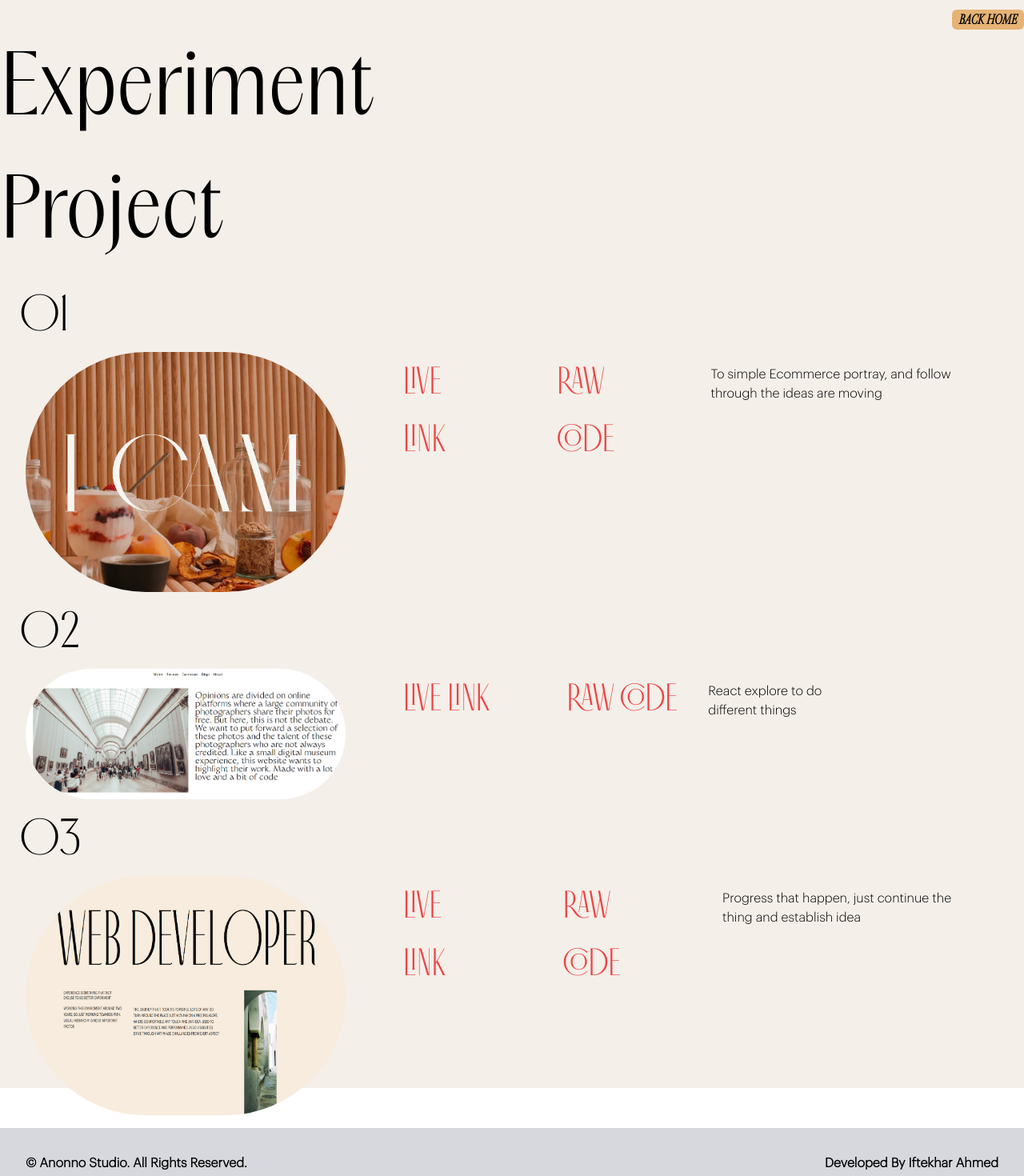
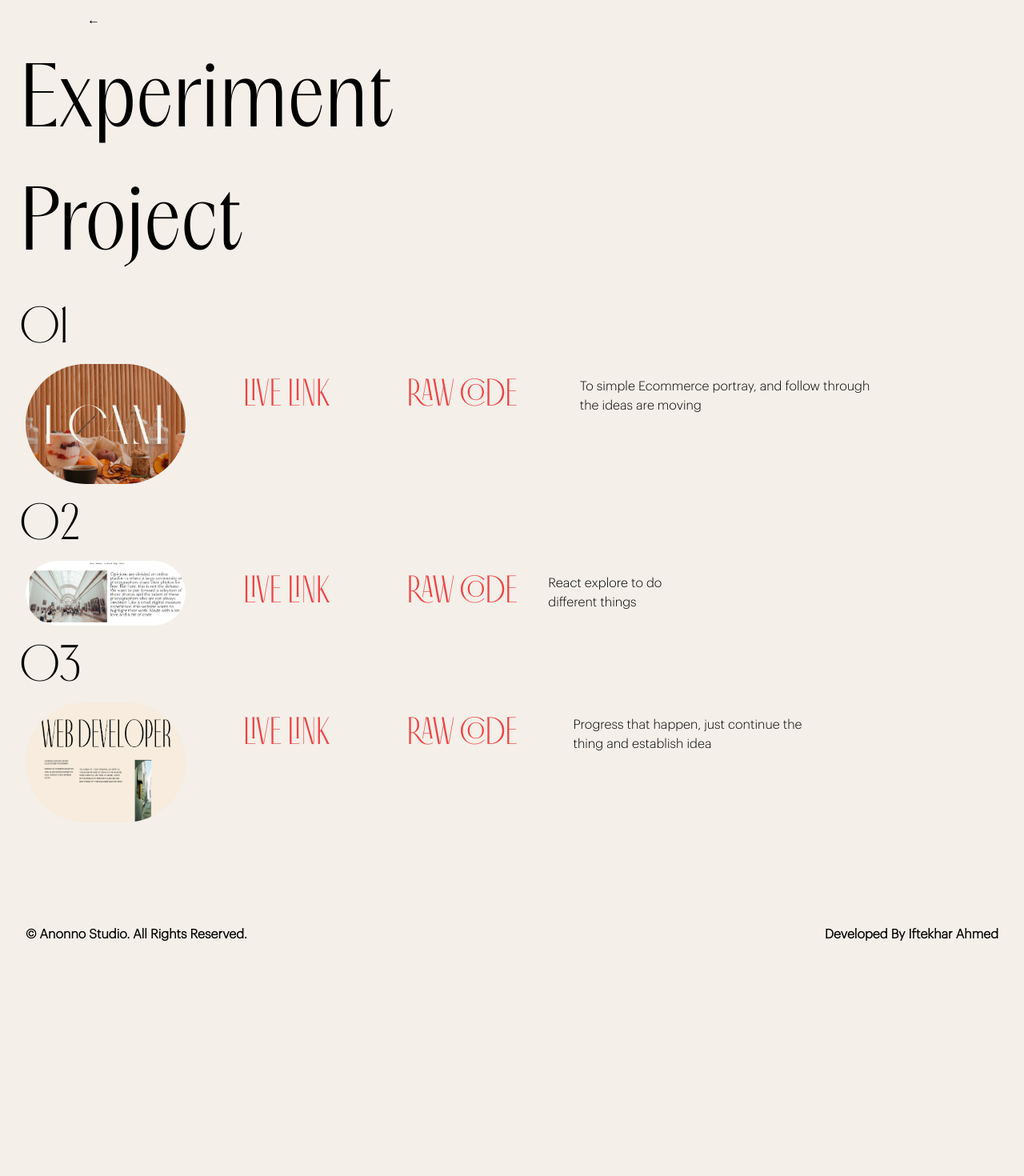
Before and after one commit to ahmedrimon/anonno--portfolio, a Next.js app: page /work in a window 1280 px wide. Shown: the top 1470 px of the page at 80% size. Built offline with nearby package versions, Linux system fonts and the light colour scheme.

Commit message:
Done Full Website

```diff
--- a/components/About/AboutPage.tsx
+++ b/components/About/AboutPage.tsx
@@ -1,20 +1,28 @@
 import Image from 'next/image'
 import own from "../../images/anonnoPicture.jpg";
+import Link from 'next/link';
 
 export default function About() {
-     return <section className="bg-[#D7D8DD] h-[100vh]">
-          <h1 className="font-antiga text-white text-[6vw] ml-[2em]">Get in Touch</h1>
-          <h1 className="font-graphik text-[3vw] ml-[6em] hover:bg-[#aebee8] hover:cursor-pointer hover:w-[35%] max-[520px]:text-[1.5rem] max-[520px]:ml-[6rem] max-[520px]:mt-[1rem]">anonnoruddho@gmail.com</h1>
+     return <div>
+               <div className="ml-4">
+                    <button className="w-[16%] rounded-md">
+                         <Link className="" href="/">&larr;</Link>
+                    </button>
+               </div>
+          <section className="h-[100vh] w-full md:h-[h-80vh]">
+               <h1 className="font-antiga text-[6vw] pt-[2em] ml-3 md:ml-5">Get in Touch</h1>
+               <h1 className="font-graphik hover:bg-[#aebee8] hover:cursor-pointer hover:w-[35%] max-[520px]:ml-[6rem] max-[520px]:mt-[1rem] md:ml-4">anonnoruddho@gmail.com</h1>
                <div className="flex justify-around">
                     <p className="font-antiga text-black text-[3vw] uppercase w-[20%] mt-[5rem] ml-[5rem] max-[520px]:hidden">I'm here for just work above and beyond ideas</p>
                     <Image
                          className="ml-16 rounded-md max-[520px]:mt-[4rem]"
                          src={own}
                          alt="owner of this website"
-                    width={300}
-                    height={100}
+                         width={200}
+                         height={200}
                     />
                </div>
-          <p className="font-acma text-black text-[1.5vw] w-[40%] mt-[8rem] ml-[32rem] max-[520px]:ml-[3rem] max-[520px]:text-[1.5rem]">I Work at least 2.5+ year almost, some work i done personally. I love making website which is more visually stunning</p>
+               <p className="font-acma text-black text-[1.5vw] w-[50%] mt-[8rem] max-[520px]:ml-[3rem] md:ml-6 text-lg">I Work at least 2.5+ year almost, some work i done personally. I love making website which is more visually stunning</p>
           </section>
+     </div>
 }
--- a/components/FooterLast/FooterLast.tsx
+++ b/components/FooterLast/FooterLast.tsx
@@ -1,6 +1,6 @@
 import Link from 'next/link'
 export default function FooterLast() {
-     return <section className="bg-[#D7D8DD] h-[5vh] flex justify-between p-8">
+     return <section className="h-[5vh] flex justify-between p-8">
           <span className="font-graphik font-bold max-[521px]:text-[2vw]">© Anonno Studio. All Rights Reserved.</span>
           <Link className="font-graphik font-bold max-[521px]:text-[2vw]" href="https://www.linkedin.com/in/iftekhar--ahmed/" target="_blank">Developed By Iftekhar Ahmed</Link>
      </section>
--- a/components/Work/WorkPage.tsx
+++ b/components/Work/WorkPage.tsx
@@ -6,21 +6,21 @@ import portfolio from "../../images/Portfolio.png";
 import FooterLast from "../FooterLast/FooterLast";
 
 export default function Work() {
-     return <section className="bg-[#f4efe9] h-[170vh]">
-          <div className="pt-3 flex justify-end">
-               <button className="bg-[#e6b375] text-black w-[7%] h-[2%] rounded-md font-bold">
-                    <Link className="uppercase font-cardinal" href="/"> Back Home</Link>
+     return <section className="bg-[#f4efe9] h-[255vh] w-full sm:h-[271vh] md:h-[244vh] xl:h-[200vh]">
+          <div className="pt-3 ml-4">
+               <button className="w-[16%] rounded-md">
+                    <Link className="" href="/">&larr;</Link>
                </button>
           </div>
-          <h2 className="font-acma font-normal text-[8vw] w-[30%]">Experiment Project</h2>
+          <h2 className="font-acma font-normal text-[8vw] w-[30%] ml-6 mt-4">Experiment Project</h2>
           <p className="font-antiga text-[4em] ml-[0.4em]">01</p>
           <div className="min-[767px]:flex">
                <Image
                     className="rounded-full ml-[2em]"
                     src={icam}
                     alt="red picture first"
-                    width={400}
-                    height={400}
+                    width={200}
+                    height={200}
                     priority
                />
                <Link className="font-antiga text-[3em] text-red-500 ml-[1.5em] max-[767px]:text-[2em]" href="https://icam-distribution.netlify.app" target="__blank">LIVE LINK</Link>
@@ -35,8 +35,8 @@ export default function Work() {
                     className="rounded-full ml-[2em]"
                     src={explore}
                     alt="red picture first"
-                    width={400}
-                    height={400}
+                    width={200}
+                    height={200}
                     priority
                />
                <Link className="font-antiga text-[3em] text-red-500 ml-[1.5em] max-[767px]:text-[2em]" href="https://react-explore.netlify.app/" target="__blank">LIVE LINK</Link>
@@ -51,8 +51,8 @@ export default function Work() {
                     className="rounded-full ml-[2em]"
                     src={portfolio}
                     alt="red picture first"
-                    width={400}
-                    height={400}
+                    width={200}
+                    height={200}
                     priority
                />
                <Link className="font-antiga text-[3em] text-red-500 ml-[1.5em] max-[767px]:text-[2em]" href="https://iftekhar-portfolio.netlify.app/" target="__blank">LIVE LINK</Link>
@@ -61,7 +61,7 @@ export default function Work() {
                     <p className="font-graphik font-normal text-[1em] mt-[1em] w-[70%]">Progress that happen, just continue the thing and establish idea</p>
                </div>
           </div>
-          <div className="mt-[6em] max-[520px]:mt-[1.5em] min-[1280px]:mt-[1em]">
+          <div className="mt-[6em] md:m max-[520px]:mt-[1.5em]">
                <FooterLast />
           </div>
      </section>
```
Lines whose indentation alone changed are shown as unchanged.
